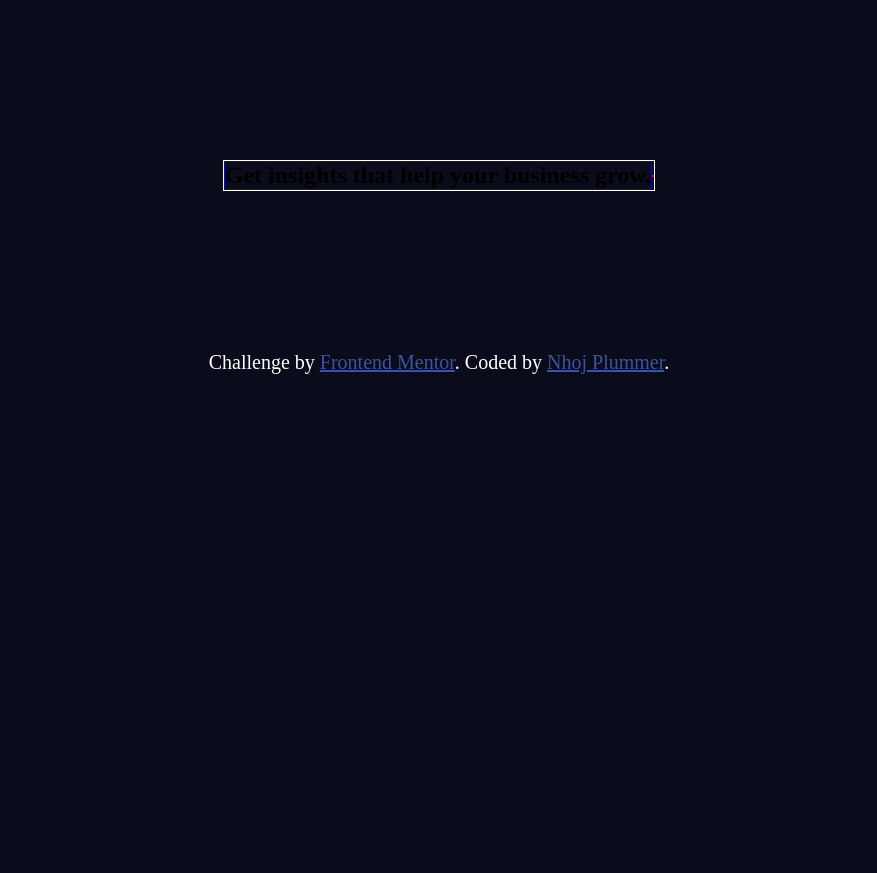
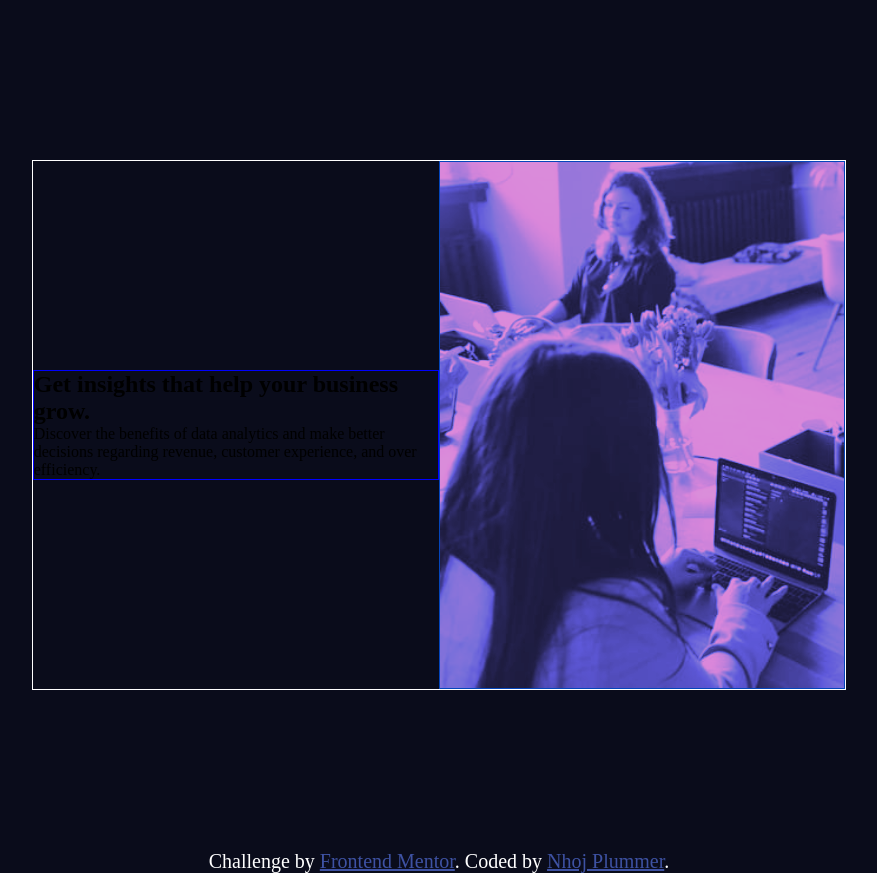
Before and after one commit to Nhoj-Plummer/stats-preview-card, a React (Create React App) app: page / in a window 1280 px wide. Shown: the whole page, without its empty margins (201-1078 px from the left). Before the commit the page ends 800 px from the top, so only its background shows below. Built offline with nearby package versions, Linux system fonts and the light colour scheme.

Commit message:
Getting an idea so farrrr

```diff
--- a/src/components/Info/info.css
+++ b/src/components/Info/info.css
@@ -1,20 +1,21 @@
 /*Image Section */
 .info-image-container {
-  max-height: 20rem;
+  min-width: 50%;
+  min-height: 33rem;
+  background-size: cover;
+  background-image: url("../../assets/image-header-desktop.jpg");
+  filter: invert(10%) sepia(10%) saturate(6749%) hue-rotate(216deg) brightness(87%) contrast(96%);
   border: 1px solid red;
 }
 
-.info-image-container img {
-  max-height: 100%;
-  max-width: 100%;
-  background-image: url();
-  /* filter: invert(10%) sepia(10%) saturate(6749%) hue-rotate(216deg) brightness(87%) contrast(96%); */
-}
+/* .info-image-container img {
+  filter: invert(10%) sepia(10%) saturate(6749%) hue-rotate(216deg) brightness(87%) contrast(96%);
+} */
 
 /* Text Container */
 .info-text-container {
   border: 1px solid blue;
-  width:100%;
+  width: 100%;
   height: 100%;
 }
 
--- a/src/components/Info/info.js
+++ b/src/components/Info/info.js
@@ -9,7 +9,7 @@ const Info = () => {
     <Section>
       <div className="info-text-container">
         <h2 className="info-text-header">Get insights that help your business grow.</h2>
-        <p className="info-text-description"></p>
+        <p className="info-text-description">Discover the benefits of data analytics and make better decisions regarding revenue, customer experience, and over efficiency.</p>
         <ul className="info-text_numbers-container"></ul>
       </div>
       <div className="info-image-container">
```
